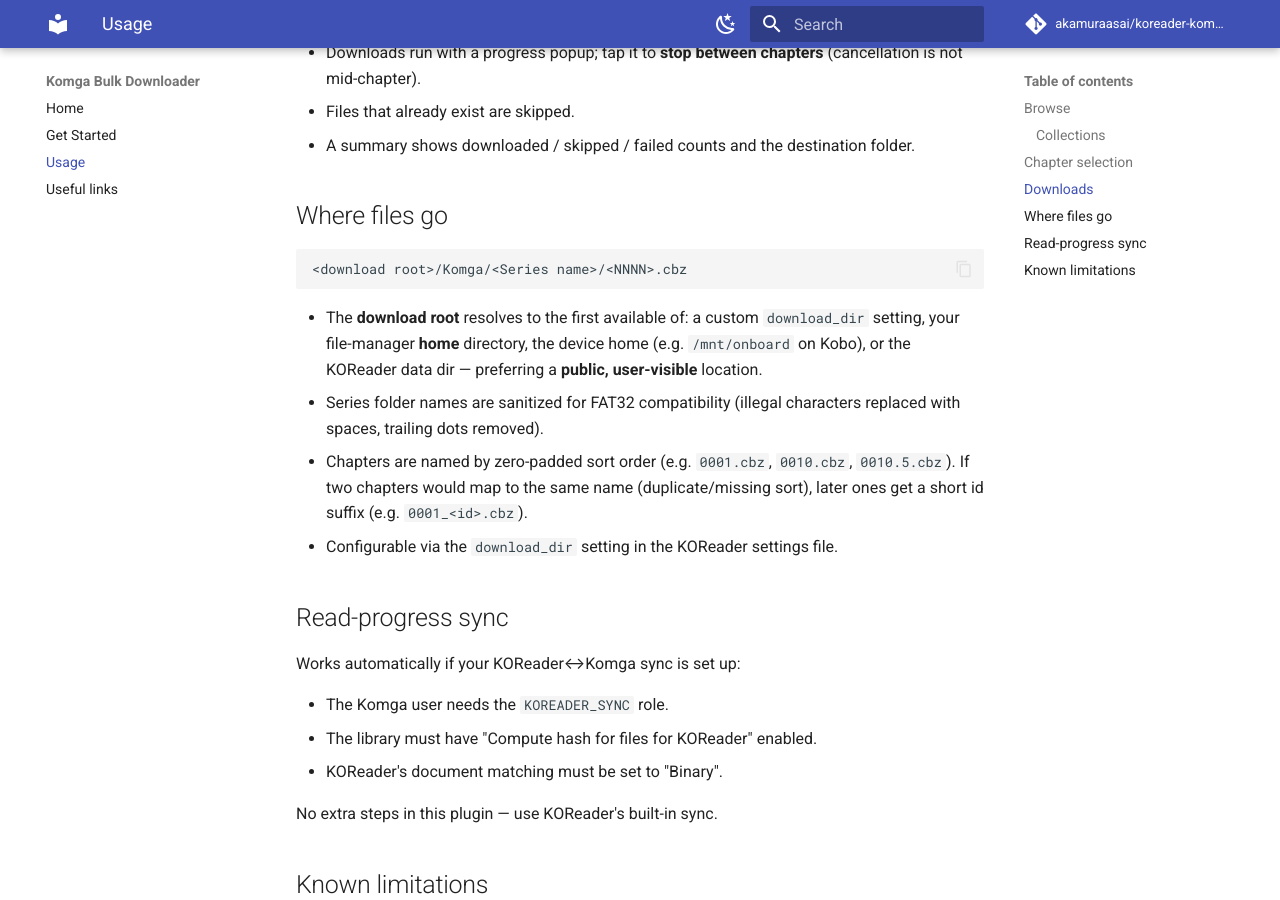
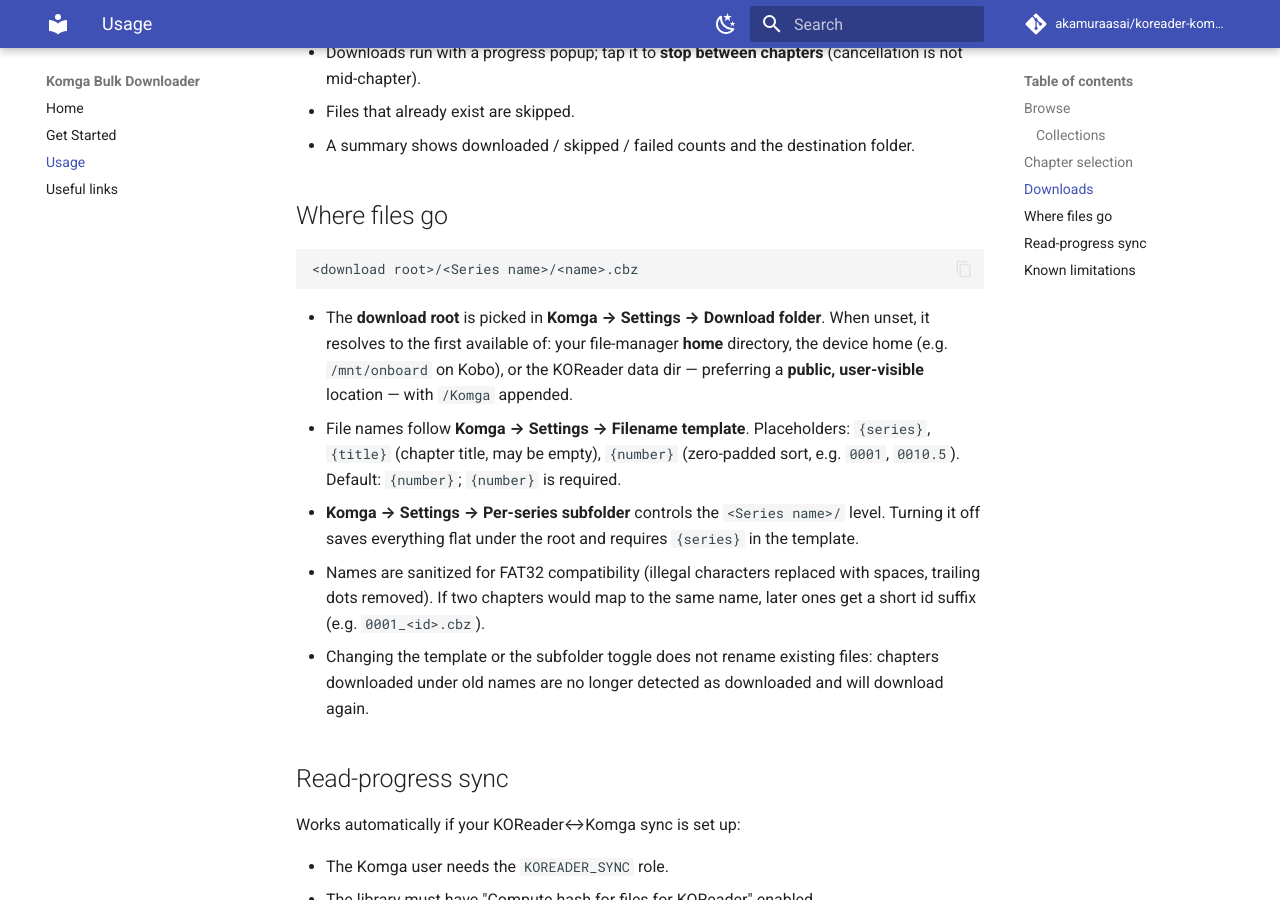
Before and after one commit to akamuraasai/koreader-komga, an MkDocs documentation site: the page built from website/docs/usage.md, in a window 1280 px wide and 900 px high, scrolled down 2267 px. Built offline with MkDocs 1.6.1 and Material for MkDocs 9.7.7, drawn with Linux system fonts in a browser that asks for light colours; comment, search, counter and statistics services are not loaded.

Commit message:
feat: custom download folder, filename template, per-series subfolder toggle
Closes #3. The download folder, the file naming, and the per-series folder
level are now configurable from Komga -> Settings.

- feat: pure domain/name_template (render + validate: unknown placeholders rejected, {number} required, flat mode requires {series}; empty values eat one separator; FAT-safe; empty render falls back to {number})
- feat: DownloadPath/DownloadPlan take naming { template, flat } and feed each book's own title, so the downloader and the "already downloaded" marker keep agreeing on paths
- feat: parser exposes the book's metadata.title for {title}
- feat: Settings submenu: Server, Download folder (PathChooser), Filename template (validated input), Per-series subfolder toggle (guarded against flat templates without {series})
- docs: usage page + CHANGELOG
- test: name_template spec + naming coverage in path/plan/parse/settings specs and two integration cases

````diff
--- a/website/docs/usage.md
+++ b/website/docs/usage.md
@@ -52,18 +52,23 @@ Each row shows a checkbox, the series title, the chapter number, and a status ma
 ## Where files go
 
 ```
-<download root>/Komga/<Series name>/<NNNN>.cbz
+<download root>/<Series name>/<name>.cbz
 ```
 
-- The **download root** resolves to the first available of: a custom `download_dir` setting,
-  your file-manager **home** directory, the device home (e.g. `/mnt/onboard` on Kobo), or the
-  KOReader data dir — preferring a **public, user-visible** location.
-- Series folder names are sanitized for FAT32 compatibility (illegal characters replaced with
-  spaces, trailing dots removed).
-- Chapters are named by zero-padded sort order (e.g. `0001.cbz`, `0010.cbz`, `0010.5.cbz`).
-  If two chapters would map to the same name (duplicate/missing sort), later ones get a short
+- The **download root** is picked in **Komga → Settings → Download folder**. When unset, it
+  resolves to the first available of: your file-manager **home** directory, the device home
+  (e.g. `/mnt/onboard` on Kobo), or the KOReader data dir — preferring a **public,
+  user-visible** location — with `/Komga` appended.
+- File names follow **Komga → Settings → Filename template**. Placeholders: `{series}`,
+  `{title}` (chapter title, may be empty), `{number}` (zero-padded sort, e.g. `0001`,
+  `0010.5`). Default: `{number}`; `{number}` is required.
+- **Komga → Settings → Per-series subfolder** controls the `<Series name>/` level. Turning it
+  off saves everything flat under the root and requires `{series}` in the template.
+- Names are sanitized for FAT32 compatibility (illegal characters replaced with spaces,
+  trailing dots removed). If two chapters would map to the same name, later ones get a short
   id suffix (e.g. `0001_<id>.cbz`).
-- Configurable via the `download_dir` setting in the KOReader settings file.
+- Changing the template or the subfolder toggle does not rename existing files: chapters
+  downloaded under old names are no longer detected as downloaded and will download again.
 
 ## Read-progress sync
 
````
Also changed, not shown: CHANGELOG.md, 18 other files.
